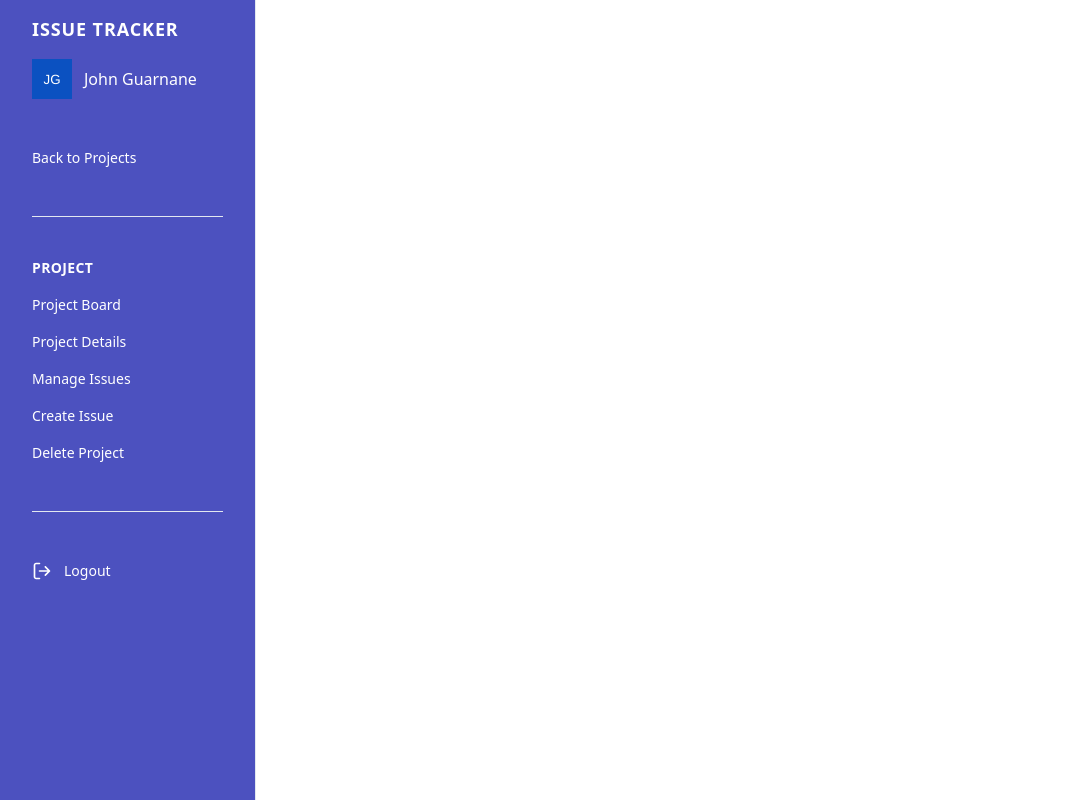
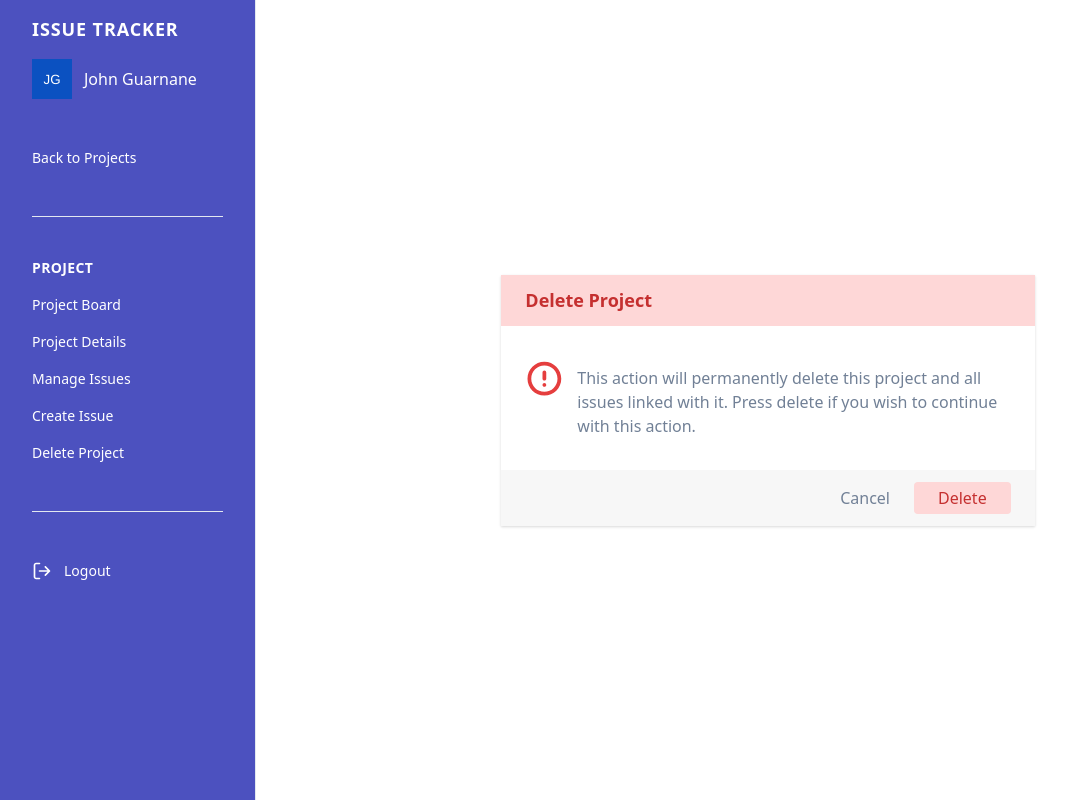
Before and after one commit to nursh/IssueTracker, a React (Create React App) app in the folder client/: page /project in a window 1280 px wide. Shown: the whole page, without its empty margins (0-1067 px from the left). Built offline with nearby package versions, Linux system fonts and the light colour scheme.

Commit message:
create delete project model. #46.

```diff
--- a/client/src/Main.js
+++ b/client/src/Main.js
@@ -1,10 +1,12 @@
 import React from 'react'
 import Sidebar from './Sidebar'
+import DeleteProject from './Modals/DeleteProject'
 
 export default function Main() {
   return (
     <div className="h-screen flex">
       <Sidebar />
+      <DeleteProject />
     </div>
   )
 }
--- /dev/null
+++ b/client/src/Modals/DeleteProject.js
@@ -0,0 +1,35 @@
+import React from 'react';
+import sprite from '../images/sprite.svg';
+
+export default function DeleteProject() {
+  return (
+    <div className="w-5/12 shadow m-auto border-red-600">
+      <div className="bg-red-200 text-red-700 px-6 py-3">
+        <h3 className="font-semibold text-lg">Delete Project</h3>
+      </div>
+
+      <div className="px-6 py-8 flex items-start">
+        <div className="text-red-600">
+          <svg className="fill-current h-10 w-10">
+            <use xlinkHref={`${sprite}#icon-notice`} />
+          </svg>
+        </div>
+
+        <div className="ml-3">
+          <p className="text-gray-600 mt-2">
+            This action will permanently delete this project and all issues
+            linked with it. Press delete if you wish to continue with this
+            action.
+          </p>
+        </div>
+      </div>
+
+      <div className="flex justify-end items-center bg-gray-100 py-3 px-6">
+        <button className="font-medium text-gray-600">Cancel</button>
+        <button className="ml-6 text-red-700 font-medium bg-red-200 py-1 px-6 rounded">
+          Delete
+        </button>
+      </div>
+    </div>
+  );
+}
```
